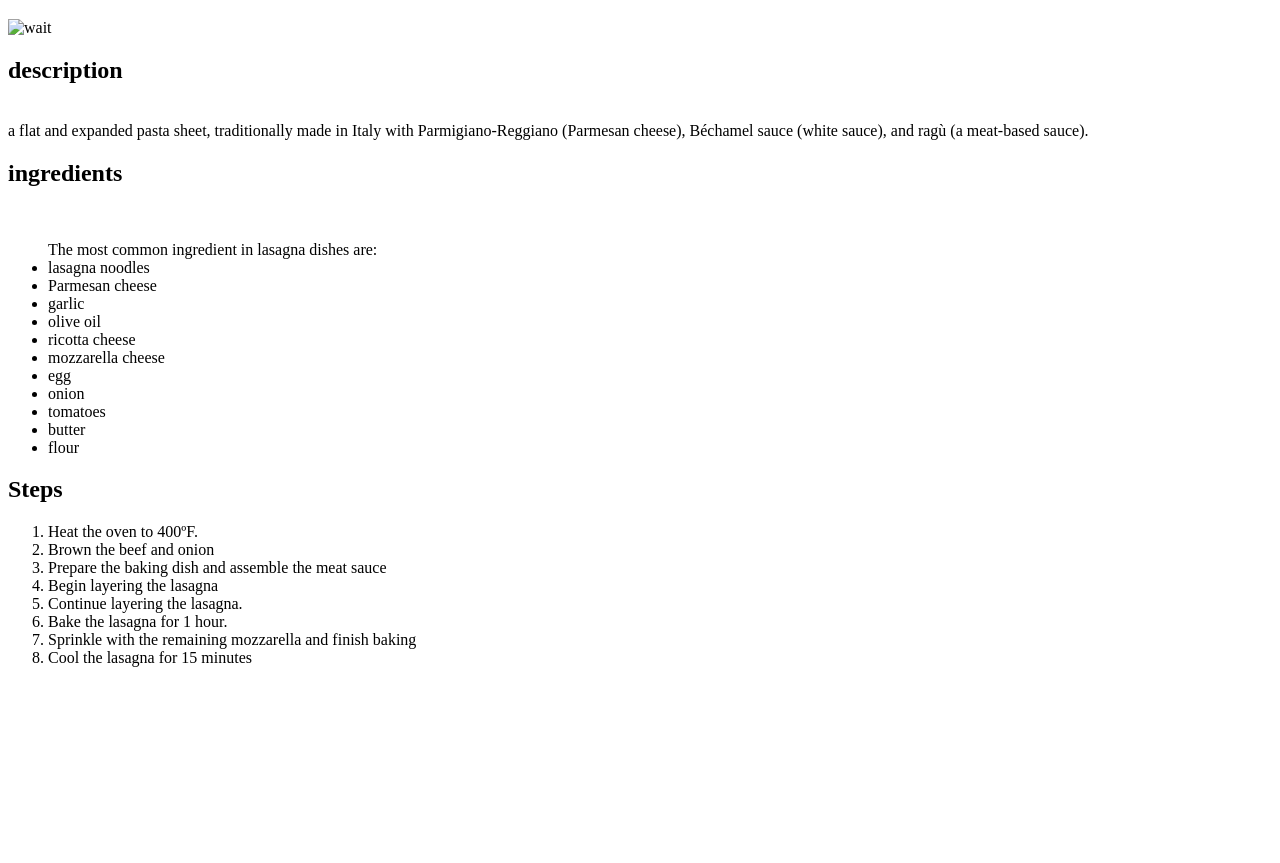
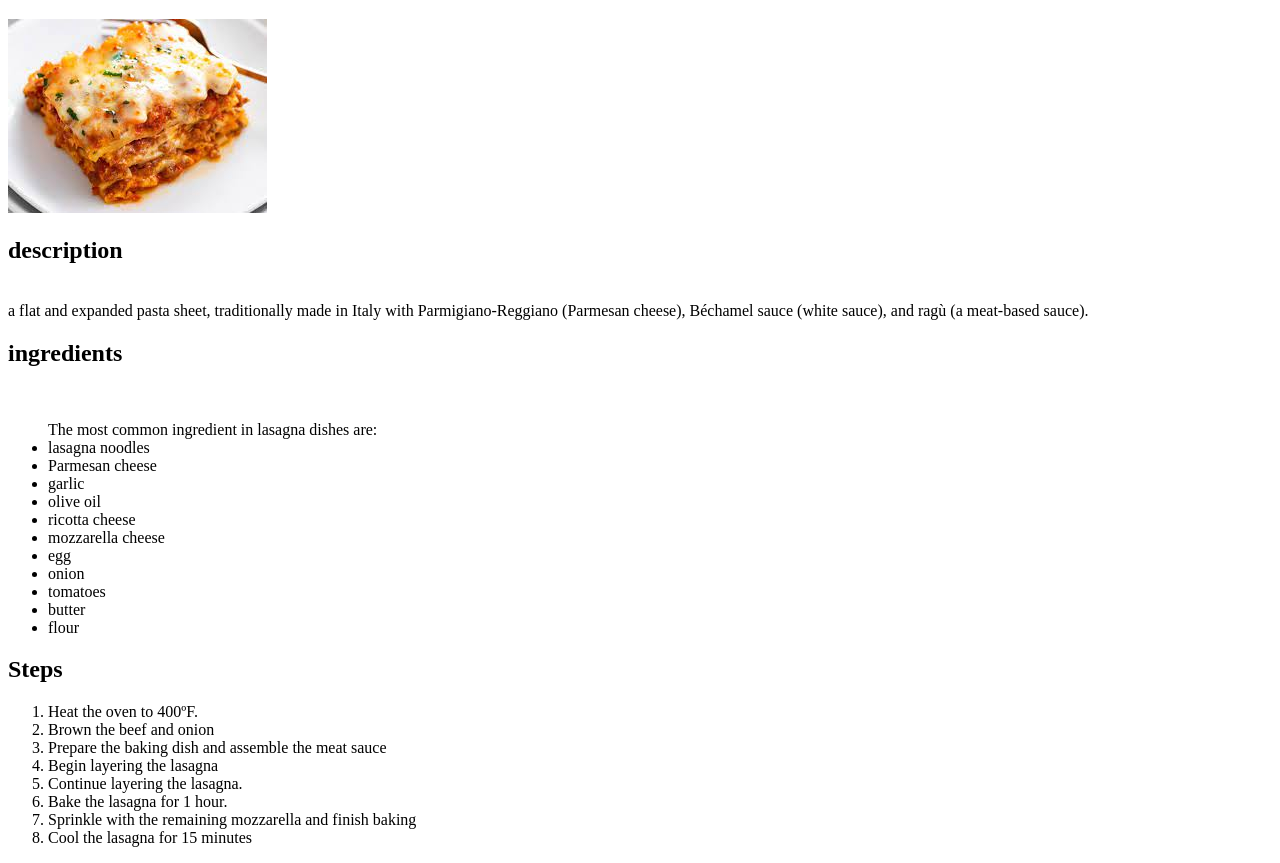
Before and after one commit to Mr-Ndi/odin-recipes, a plain HTML site: page recipes/lasagna.html in a window 1280 px wide. Shown: the part 61-924 px from the top of the page. Before the commit the page ends 800 px from the top, so only its background shows below. Drawn offline with Linux system fonts and the light colour scheme.

Commit message:
onother one

```diff
--- a/recipes/lasagna.html
+++ b/recipes/lasagna.html
@@ -7,7 +7,7 @@
 </head>
 <body>
     <h1>lasagna</h1>
-    <img src="lasagna.html" alt="wait"><br>
+    <img src="download.jpeg" alt="wait"><br>
     <h2>description</h2></br>
     a flat and expanded pasta sheet, traditionally made in Italy with Parmigiano-Reggiano
     (Parmesan cheese), Béchamel sauce (white sauce), and ragù (a meat-based sauce).
```
